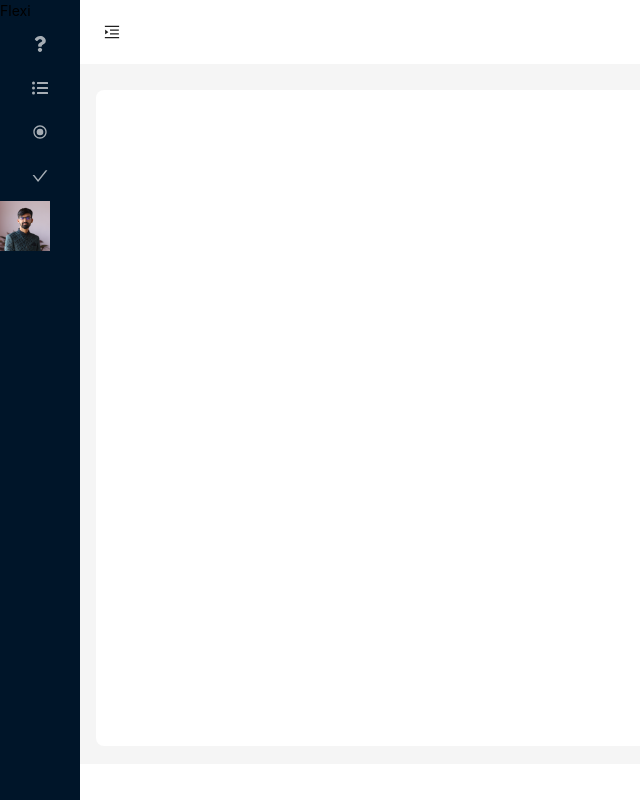
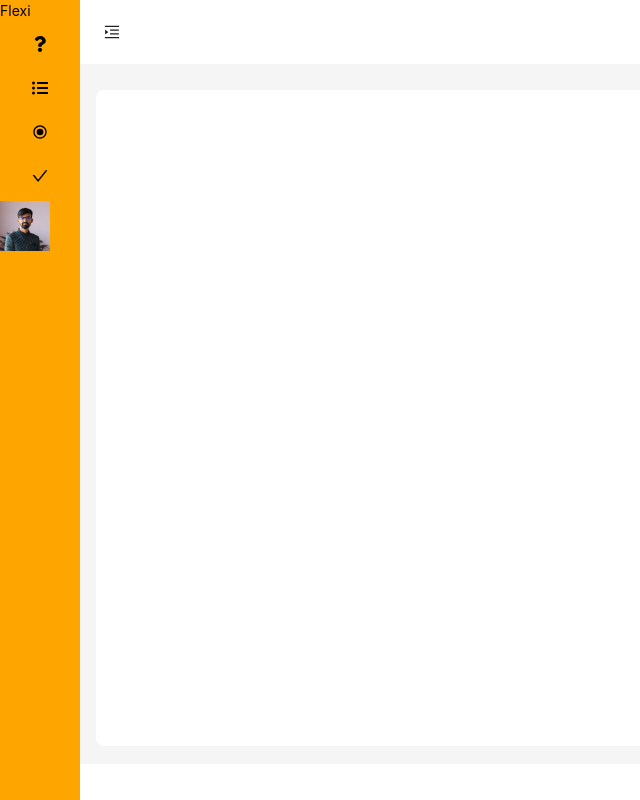
Before and after one commit to atultingre/flexisales-useful-tools, a React (Vite) app: page /link-opener in a window 1280 px wide. Shown: the whole page, without its empty margins (0-640 px from the left). Built offline with nearby package versions, Linux system fonts and the light colour scheme.

Commit message:
dashboard sidebar update

```diff
--- a/src/App.jsx
+++ b/src/App.jsx
@@ -4,7 +4,7 @@ import Dashboard from "./components/Dashboard/Dashboard";
 import RadioGroupGenerator from "./components/Radio/RadioGroupGenerator";
 import Select from "./components/Select/Select";
 import ListGenerator from "./components/List/ListGenerator";
-// import BulkLinkOpener from "./components/LinkOpener/BulkLinkOpener";
+// import HtmlGeneratorForm from "./components/Template/HtmlGeneratorForm";
 
 const App = () => {
   return (
@@ -16,6 +16,7 @@ const App = () => {
         <Route path="/list" element={<ListGenerator />} />
         {/* <Route path="/link-opener" element={<BulkLinkOpener />} /> */}
       </Routes>
+      {/* <HtmlGeneratorForm /> */}
     </Dashboard>
   );
 };
--- a/src/components/Dashboard/Dashboard.jsx
+++ b/src/components/Dashboard/Dashboard.jsx
@@ -4,14 +4,10 @@ import {
   CheckOutlined,
   MenuFoldOutlined,
   MenuUnfoldOutlined,
-  UploadOutlined,
-  UserOutlined,
-  VideoCameraOutlined,
 } from "@ant-design/icons";
 import { MdOutlineRadioButtonChecked } from "react-icons/md";
 import { Button, Layout, Menu, theme } from "antd";
-import { FaLink, FaListUl, FaQuestion } from "react-icons/fa";
-import { ImGit } from "react-icons/im";
+import { FaListUl, FaQuestion } from "react-icons/fa";
 
 const { Header, Sider, Content } = Layout;
 
@@ -33,8 +29,10 @@ const Dashboard = ({ children }) => {
         collapsed={collapsed}
         style={{
           overflow: "auto",
-          height: "100d vh",
+          height: "100vh",
           position: "fixed",
+          background: "orange",
+          color: "black",
           zIndex: 1,
           left: 0,
           top: 0,
@@ -42,49 +40,98 @@ const Dashboard = ({ children }) => {
         }}
       >
         <div className="my-5 flex justify-center items-center">
-          <h1 className="text-xl text-white">
+          <h1 className="text-xl text-black font-bold">
             {!collapsed ? "Flexisales Tools" : "Flexi"}
           </h1>
         </div>
-        <Menu theme="dark" mode="inline" selectedKeys={[currentPath]}>
-          <Menu.Item key="/" icon={<FaQuestion />}>
+        <Menu
+          theme="transparent"
+          mode="inline"
+          selectedKeys={[currentPath]}
+          style={{ color: "black" }}
+        >
+          <Menu.Item
+            key="/"
+            icon={<FaQuestion style={{ fontWeight: "bold" }} />}
+            className={currentPath === "/" && "shadow-md"}
+            style={{
+              background: currentPath === "/" ? "white" : "",
+              color: "black",
+              fontWeight: currentPath === "/" && "bold",
+            }}
+          >
             <Link to="/">CQ Questions</Link>
           </Menu.Item>
-          <Menu.Item key="/List" icon={<FaListUl />}>
+          <Menu.Item
+            key="/List"
+            icon={<FaListUl style={{ fontWeight: "bold" }} />}
+            className={currentPath === "/list" && "shadow-md"}
+            style={{
+              background: currentPath === "/List" ? "white" : "",
+              color: "black",
+              fontWeight: currentPath === "/List" && "bold",
+            }}
+          >
             <Link to="/List">List</Link>
           </Menu.Item>
-          <Menu.Item key="/radio" icon={<MdOutlineRadioButtonChecked />}>
+          <Menu.Item
+            key="/radio"
+            icon={
+              <MdOutlineRadioButtonChecked style={{ fontWeight: "bold" }} />
+            }
+            className={currentPath === "/radio" && "shadow-md"}
+            style={{
+              background: currentPath === "/radio" ? "white" : "",
+              color: "black",
+              fontWeight: currentPath === "/radio" && "bold",
+            }}
+          >
             <Link to="/radio">Radio</Link>
           </Menu.Item>
-          <Menu.Item key="/checkbox" icon={<CheckOutlined />}>
+          <Menu.Item
+            key="/checkbox"
+            icon={<CheckOutlined style={{ fontWeight: "bold" }} />}
+            className={currentPath === "/checkbox" && "shadow-md"}
+            style={{
+              background: currentPath === "/checkbox" ? "white" : "",
+              color: "black",
+              fontWeight: currentPath === "/checkbox" && "bold",
+            }}
+          >
             <Link to="/checkbox">Checkbox</Link>
           </Menu.Item>
-          {/* <Menu.Item key="/link-opener" icon={<FaLink />}>
-            <Link to="/link-opener">Link opener</Link>
-          </Menu.Item> */}
         </Menu>
-        <NavLink to="https://atultingre.vercel.app" target="_blanck">
-          <div className="fixed bottom-0 text-white flex items-center ml-3 justify-center gap-3 mb-5">
+        <NavLink to="https://atultingre.vercel.app" target="_blank">
+          <div className="fixed bottom-0 text-black flex items-center ml-1 justify-center gap-3 mb-5">
             {!collapsed ? (
-              <>
+              <div className="bg-white shadow-md flex gap-2 ml-1.5 items-center px-3 py-2 rounded-md">
                 <div>
                   <img
-                    src="./AtulSquare.jpg"
+                    src="./Atul.jpg"
                     alt="logo"
                     width={50}
                     className="rounded-full "
                   />
                 </div>
                 <div>
-                  <h1 className="font-semibold text-md">Atul Tingre</h1>
-                  <span className="text-[gold] hover:text-[orange]">Software Engineer</span>
+                  <h1 className="font-bold text-md">Atul Tingre</h1>
+                  <p className="text-[black] font-semibold hover:text-[black]">
+                    Web Developer
+                  </p>
+                  {/* <p className="text-[black] font-semibold hover:text-[black]">
+                    Flexisales
+                  </p> */}
+                  {/* <span className="text-[black] font-semibold hover:text-[black]">
+                    Software Engineer
+                  </span> */}
                 </div>
-              </>
+              </div>
             ) : (
-              <div>
+              <div className="bg-white shadow-md p-1 ml-2 rounded-full">
                 <img
+                  alt="logo"
+                  // src="./AtulSquare.jpg"
                   src="./Atul.jpg"
-                  alt="logo"
                   width={50}
                   className="rounded-full "
                 />
@@ -120,7 +167,7 @@ const Dashboard = ({ children }) => {
         <Content
           style={{
             margin: "90px 16px 18px 16px",
-            minHeight: "82dvh",
+            minHeight: "82vh",
             padding: 24,
             background: colorBgContainer,
             borderRadius: borderRadiusLG,
```
